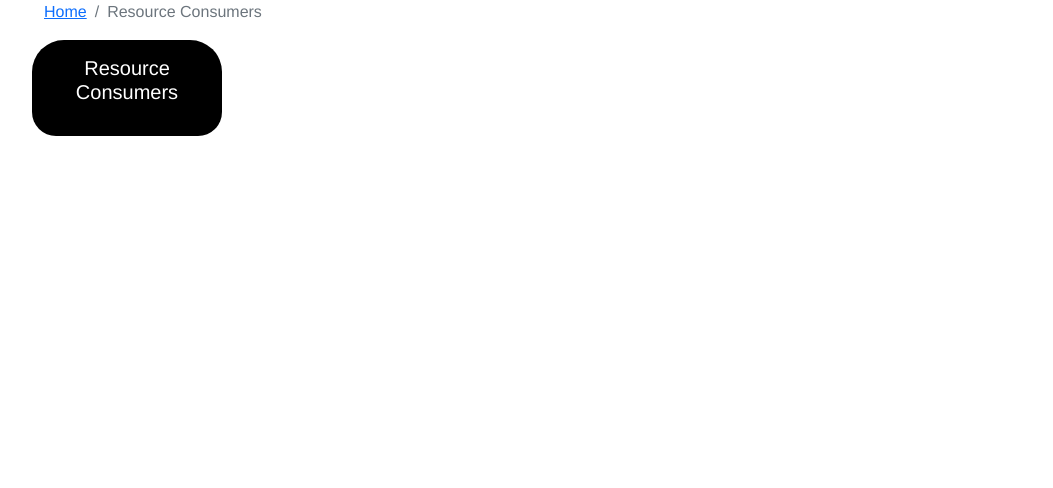
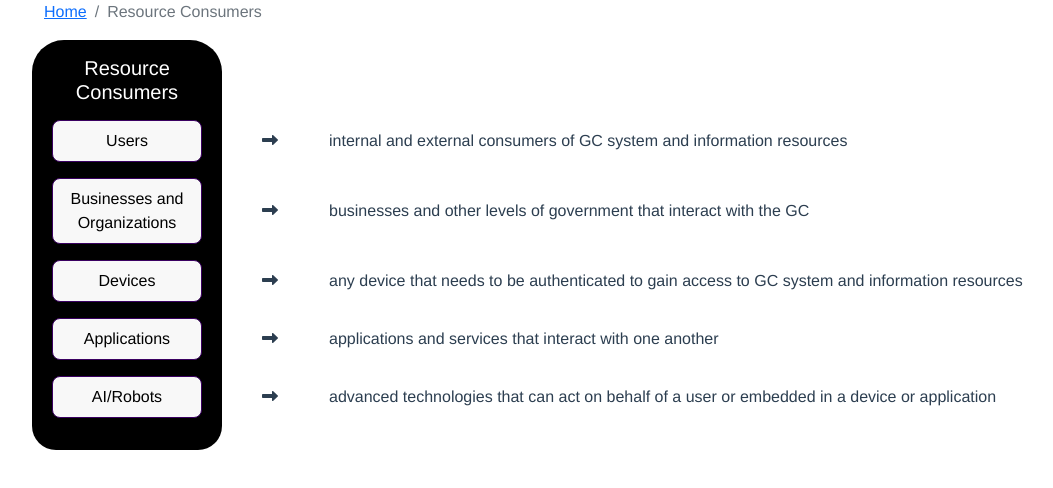
Before and after one commit to canada-ca/gc-icam_gija-gc, a Vue app: page /gc-icam_gijia-gc/resource-consumers in a window 1280 px wide. Shown: the top 488 px of the page, without its empty margins (38-1091 px from the left). Built offline with nearby package versions, Linux system fonts and the light colour scheme.

Commit message:
centralize resource consumers

```diff
--- a/src/components/ResourceConsumers.vue
+++ b/src/components/ResourceConsumers.vue
@@ -1,74 +1,22 @@
 <template>
-  <Description :header="header" :mode="resource" />
+  <Description :header="header" :mode="resource" :items="resourceConsumers" />
 </template>
 
 <script>
 import Description from "./UI/Description.vue";
+import resourceConsumers from "../resources/resourceConsumers.json";
+
 export default {
   components: {
-    Description,
+    Description
   },
   data() {
     return {
       header: "Resource Consumers",
       resource: "resource",
-      identityManagements: [
-        {
-          id: "identity-proofing",
-          title: "Identity Proofing",
-          description:
-            "the function of collecting evidence [identity attributes] which supports a claim of identity [for a specific entity] and the validation and verification of that evidence so as to determine the veracity (or otherwise) of the claim",
-        },
-        {
-          id: "sponsorship",
-          title: "Sponsorship",
-          description:
-            "to formally establish that an organization or Non-Person Entities (NPE) entity requires access to GC resources",
-        },
-        {
-          id: "identity-establishment",
-          title: "Identity Establishment",
-          description:
-            "the creation of an authoritative record of identity that is relied on by others for subsequent government activities",
-        },
-        {
-          id: "entitlements-and",
-          title: "Entitlements and Roles",
-          description:
-            "the set of privileges or entitlements associated with an entity that support informed access control decisions",
-        },
-        {
-          id: "identity-lifecycle",
-          title: "Identity Lifecycle Management",
-          description:
-            "the provisioning, ongoing maintenance and de-provisioning of identity attributes",
-        },
-        {
-          id: "authoritative-attribute",
-          title: "Authoritative Attribute Exchange Service",
-          description:
-            "a broker between multiple, disparate Authoritative Sources and the consumers of the identity information",
-        },
-        {
-          id: "identity-repositories",
-          title: "Identity Repositories",
-          description: "any data repository that stores identity information",
-        },
-        {
-          id: "delegated-administration",
-          title: "Delegated Administration",
-          description:
-            "the de-centralization of certain system administration functions",
-        },
-        {
-          id: "user-self",
-          title: "User Self-Service",
-          description:
-            "the ability to allow users to specify or change certain identity attributes",
-        },
-      ],
+      resourceConsumers
     };
-  },
+  }
 };
 </script>
 
--- a/src/components/ResourceConsumersCard.vue
+++ b/src/components/ResourceConsumersCard.vue
@@ -24,55 +24,16 @@
 <script>
 import IconButton from "./UI/IconButton.vue";
 import PopoverButton from "./UI/PopoverButton.vue";
+import resourceConsumers from "../resources/resourceConsumers.json";
+
 export default {
   components: {
     PopoverButton,
-    IconButton,
+    IconButton
   },
   data() {
     return {
-      resourceConsumers: [
-        {
-          id: "users",
-          iconImg: "assets/user.png",
-          iconAlt: "Users",
-          title: "Users",
-          description:
-            "internal and external consumers of GC system and information resources",
-        },
-        {
-          id: "businesses-and",
-          iconImg: "assets/business.png",
-          iconAlt: "Businesses and Organizations",
-          title: "Businesses and Organizations",
-          description:
-            "businesses and other levels of government that interact with the GC",
-        },
-        {
-          id: "devices",
-          iconImg: "assets/devices.png",
-          iconAlt: "Devices",
-          title: "Devices",
-          description:
-            "any device that needs to be authenticated to gain access to GC system and information resources",
-        },
-        {
-          id: "applications",
-          iconImg: "assets/applications.png",
-          iconAlt: "Applications",
-          title: "Applications",
-          description:
-            "applications and services that interact with one another",
-        },
-        {
-          id: "ai-robots",
-          iconImg: "assets/robots.png",
-          iconAlt: "AI/Robots",
-          title: "AI/Robots",
-          description:
-            "advanced technologies that can act on behalf of a user or embedded in a device or application",
-        },
-      ],
+      resourceConsumers
     };
   },
   computed: {
@@ -81,8 +42,8 @@ export default {
         return "wider";
       }
       return "";
-    },
-  },
+    }
+  }
 };
 </script>
 
--- /dev/null
+++ b/src/resources/resourceConsumers.json
@@ -0,0 +1,36 @@
+[{
+        "id": "users",
+        "iconImg": "assets/user.png",
+        "iconAlt": "Users",
+        "title": "Users",
+        "description": "internal and external consumers of GC system and information resources"
+    },
+    {
+        "id": "businesses-and",
+        "iconImg": "assets/business.png",
+        "iconAlt": "Businesses and Organizations",
+        "title": "Businesses and Organizations",
+        "description": "businesses and other levels of government that interact with the GC"
+    },
+    {
+        "id": "devices",
+        "iconImg": "assets/devices.png",
+        "iconAlt": "Devices",
+        "title": "Devices",
+        "description": "any device that needs to be authenticated to gain access to GC system and information resources"
+    },
+    {
+        "id": "applications",
+        "iconImg": "assets/applications.png",
+        "iconAlt": "Applications",
+        "title": "Applications",
+        "description": "applications and services that interact with one another"
+    },
+    {
+        "id": "ai-robots",
+        "iconImg": "assets/robots.png",
+        "iconAlt": "AI/Robots",
+        "title": "AI/Robots",
+        "description": "advanced technologies that can act on behalf of a user or embedded in a device or application"
+    }
+]
```
